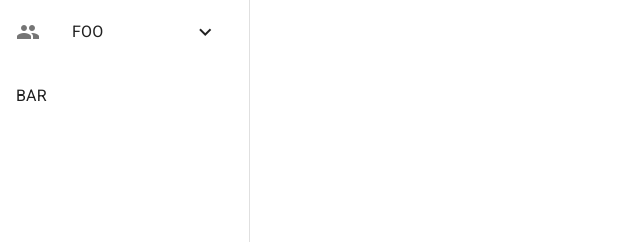
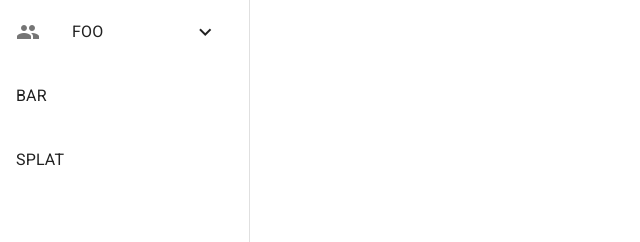
Before and after one commit to sandtreader/rafiki, a React (Create React App) app: page / in a window 1280 px wide. Shown: the top 242 px of the page, without its empty margins (0-640 px from the left). Built offline with nearby package versions, Linux system fonts and the light colour scheme.

Commit message:
Fix missing methods in object literals and test merge in App

```diff
--- a/src/example/App.tsx
+++ b/src/example/App.tsx
@@ -1,13 +1,15 @@
 import React, { useState } from 'react';
 import Menu from '../lib/Menu';
+import MenuStructure from '../lib/MenuStructure';
 import StaticMenuProvider from '../lib/StaticMenuProvider';
-import exampleMenu from '../test/ExampleMenuStructure';
+import exampleMenu, {additionalMenu} from '../test/ExampleMenuStructure';
 import MenuState from '../lib/MenuState';
 import Container from '@mui/material/Container';
 
 function App() {
   const provider = new StaticMenuProvider(exampleMenu);
   const structure = provider.getMenu();
+  structure.combineWith(additionalMenu);
   const [state, setState] = useState<MenuState>({});
 
   return (
--- a/src/lib/MenuStructure.ts
+++ b/src/lib/MenuStructure.ts
@@ -24,6 +24,20 @@ export default class MenuStructure {
   constructor(id: string, name: string) {
     this.id = id;
     this.name = name;
+  }
+
+  /** Create from object literal without methods */
+  static fromLiteral(data: any): MenuStructure {
+    const ms = new this(data.id, data.name);
+    ms.icon = data.icon;
+    // We have to recurse to convert children into real MenuStructure objects too
+    if (data.children) {
+      ms.children = [];
+      for (const dataChild of data.children)
+        ms.children.push(this.fromLiteral(dataChild));
+    }
+    ms.content = data.content;
+    return ms;
   }
 
   /** Merge with another menu structure. */
--- a/src/test/ExampleMenuStructure.tsx
+++ b/src/test/ExampleMenuStructure.tsx
@@ -1,6 +1,6 @@
 import MenuStructure from '../lib/MenuStructure';
 
-const exampleMenu: MenuStructure = {
+const exampleMenu = MenuStructure.fromLiteral({
   id: '',
   name: '',
   children: [
@@ -14,20 +14,20 @@ const exampleMenu: MenuStructure = {
           id: 'child',
           name: 'CHILD',
           icon: 'emoji_people',
-          content: (item) => <h2>This is the child</h2>, // Functional content
+          content: (item: MenuStructure) => <h2>This is the child</h2>, // Functional content
 
           children: [
             {
               id: 'grandchild1',
               name: 'GRANDCHILD 1',
               icon: 'man',
-              content: (item) => <h3>This is {item.name}</h3>, // Function using item
+              content: (item: MenuStructure) => <h3>This is {item.name}</h3>, // Function using item
             },
             {
               id: 'grandchild2',
               name: 'GRANDCHILD 2',
               icon: 'woman',
-              content: (item) => <h3>This is {item.name}</h3>,
+              content: (item: MenuStructure) => <h3>This is {item.name}</h3>,
             },
           ],
         },
@@ -39,6 +39,37 @@ const exampleMenu: MenuStructure = {
       // Note no content
     },
   ],
-};
+});
 
 export default exampleMenu;
+
+export const additionalMenu = MenuStructure.fromLiteral({
+  id: '',
+  name: '',
+  children: [
+    {
+      id: 'foo',
+      name: 'FOO',
+      children: [
+        {
+          id: 'child',
+          name: 'CHILD',
+
+          children: [
+            {
+              id: 'grandchild3',
+              name: 'GRANDCHILD 3',
+              icon: 'man',
+              content: (item: MenuStructure) => <h3>This is {item.name}</h3>, // Function using item
+            },
+          ],
+        },
+      ],
+    },
+    {
+      id: 'splat',
+      name: 'SPLAT',
+      content: <h2>This is splat</h2>
+    },
+  ],
+ });
```
